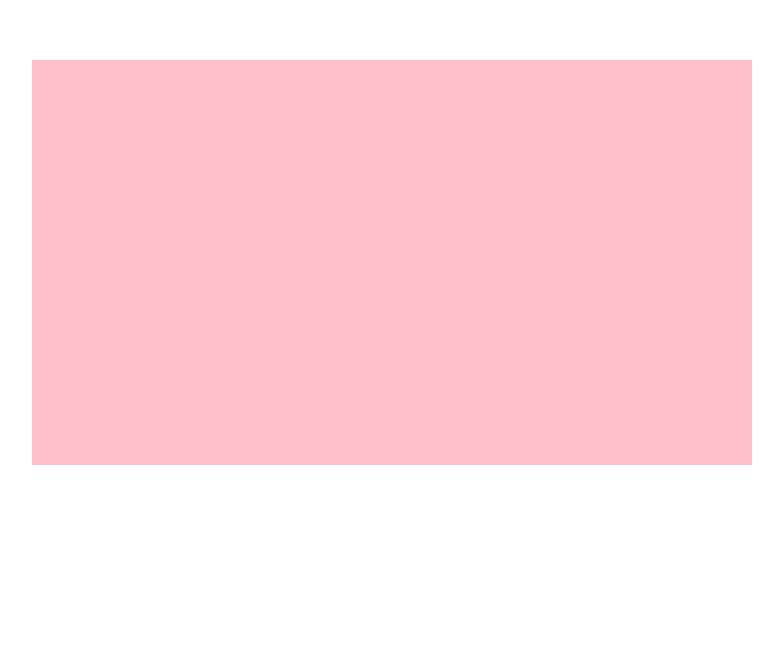
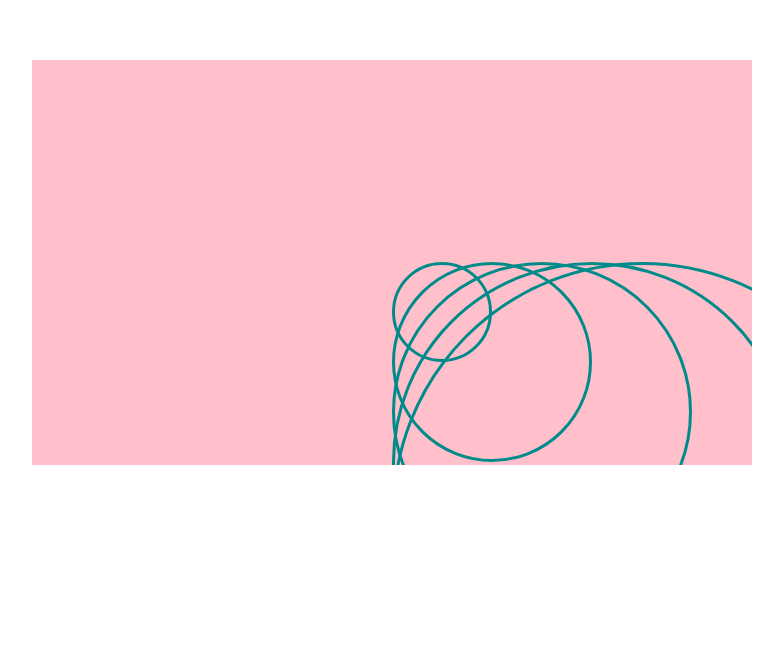
Before and after one commit to empowermint/paper-theatre, a website: page index.html in a window 1280 px wide. Shown: the part 146-816 px from the top of the page, without its empty margins (248-1031 px from the left). Drawn offline with Linux system fonts and the light colour scheme.

Commit message:
Implement proof of concept

```diff
--- a/index.html
+++ b/index.html
@@ -9,6 +9,12 @@
   <script src="index.js" defer></script>
 </head>
 <body>
-  <div class="paperTheatre" id="myTheatre"></div>
+  <div class="paperTheatre" id="myTheatre">
+    <div class="paperLayer frame" style="width: 500px" data-depth="10"></div>
+    <div class="paperLayer frame" style="width: 400px" data-depth="10"></div>
+    <div class="paperLayer frame" style="width: 300px" data-depth="10"></div>
+    <div class="paperLayer frame" style="width: 200px" data-depth="10"></div>
+    <div class="paperLayer frame" style="width: 100px" data-depth="10"></div>
+  </div>
 </body>
 </html>
--- a/index.js
+++ b/index.js
@@ -0,0 +1,11 @@
+const myTheatre = document.getElementById('myTheatre');
+const paperLayers = Array.from(document.getElementsByClassName('paperLayer'));
+document.addEventListener("mousemove", moveLayers);
+function moveLayers(event) {
+    paperLayers.forEach(layer => {
+        const depth = parseInt(layer.getAttribute("data-depth"));
+        const x = (window.innerWidth - event.clientX * depth) / 100;
+        const y = (window.innerHeight - event.clientY * depth) / 100;
+        layer.style.transform = `translateX(${x}%) translateY(${y}%)`;
+    });
+}
--- a/main.css
+++ b/main.css
@@ -13,4 +13,18 @@ body {
   aspect-ratio: 16 / 9;
   background-color: pink;
   overflow: hidden;
+  position: relative;
 }
+
+.paperLayer {
+  transition: transform .6s ease-out;
+  position: absolute;
+}
+
+.frame {
+  border-radius: 50%;
+  border: solid 3px darkcyan;
+  aspect-ratio: 1 / 1;
+  left: 50%;
+  top: 50%;
+}
--- a/tsconfig.json
+++ b/tsconfig.json
@@ -1,6 +1,6 @@
 {
   "compilerOptions": {
-    "target": "es5",
+    "target": "ES2015",
     "module": "commonjs",
     // "outDir": "public"
   },
```
Also changed, not shown: index.ts (+14 -0 lines).
